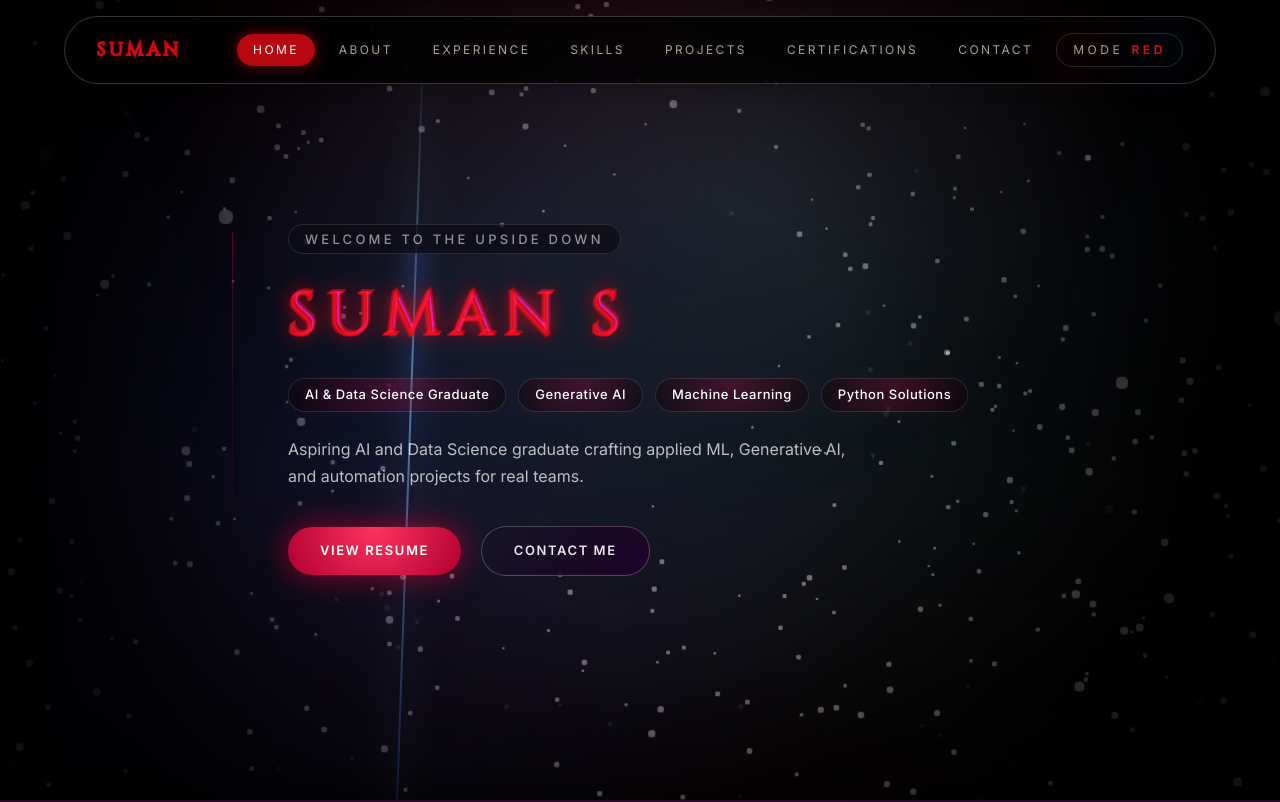
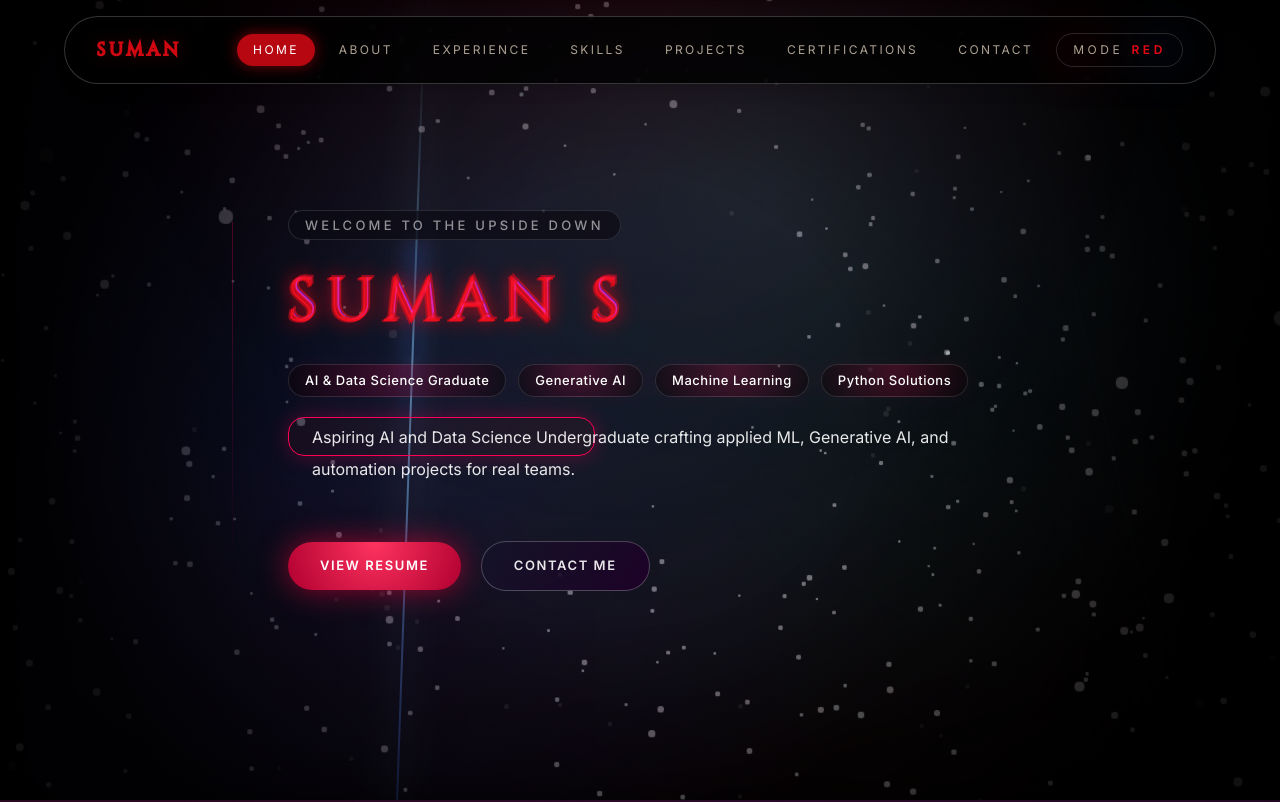
Before and after one commit to suman2k4/Suman-Portfolio, a React (Vite) app: page / in a window 1280 px wide. Shown: the top 802 px of the page. Built offline with nearby package versions, Linux system fonts and the light colour scheme.

Commit message:
feat: add HomeHero section with animated content, parallax effects, and dynamic styling, along with `cn` utility and `PointerHighlight` component.

```diff
--- a/src/components/sections/HomeHero.jsx
+++ b/src/components/sections/HomeHero.jsx
@@ -2,6 +2,7 @@ import { motion, useMotionValue, useSpring, useTransform } from 'framer-motion'
 import { useEffect, useState } from 'react'
 import { heroContent } from '../../data/content'
 import { scrollToId } from '../../utils/scroll'
+import { PointerHighlight } from '../ui/PointerHighlight'
 
 export default function HomeHero({ themeMode }) {
   const mouseX = useMotionValue(0)
@@ -197,13 +198,21 @@ export default function HomeHero({ themeMode }) {
           </motion.div>
 
           {/* Description */}
-          <motion.p
-            variants={itemVariants}
-            className="mt-6 max-w-[580px] text-[15px] md:text-[16px] leading-[1.7] font-normal"
-            style={{ color: 'rgba(255,255,255,0.72)' }}
-          >
-            Aspiring AI and Data Science graduate crafting applied ML, Generative AI, and automation projects for real teams.
-          </motion.p>
+          <motion.div variants={itemVariants} className="mt-5 font-normal w-full flex justify-center md:justify-start">
+            <PointerHighlight
+              containerClassName="max-w-[700px] text-[15px] md:text-[16px] leading-loose text-center md:text-left px-6 pt-1 pb-5"
+              rectangleClassName={
+                isUpside
+                  ? "rounded-2xl border-[#00ffff] shadow-[0_0_20px_rgba(0,255,255,0.3)] bg-blue-900/10 backdrop-blur-sm"
+                  : "rounded-2xl border-[#ff0055] shadow-[0_0_20px_rgba(255,0,85,0.3)] bg-red-900/10 backdrop-blur-sm"
+              }
+              delay={2}
+            >
+              <p style={{ color: 'rgba(255,255,255,0.9)' }}>
+                Aspiring AI and Data Science Undergraduate crafting applied ML, Generative AI, and automation projects for real teams.
+              </p>
+            </PointerHighlight>
+          </motion.div>
 
           {/* Buttons */}
           <motion.div
@@ -224,7 +233,11 @@ export default function HomeHero({ themeMode }) {
 
             <motion.button
               onClick={() => scrollToId('contact')}
-              whileHover={{ scale: 1.03, borderColor: 'rgba(91, 43, 255, 0.5)', boxShadow: '0 0 25px rgba(91, 43, 255, 0.25)' }}
+              whileHover={{
+                scale: 1.03,
+                borderColor: isUpside ? 'rgba(91, 43, 255, 0.5)' : 'rgba(255, 51, 95, 0.5)',
+                boxShadow: isUpside ? '0 0 25px rgba(91, 43, 255, 0.25)' : '0 0 25px rgba(255, 51, 95, 0.25)'
+              }}
               className="w-full sm:w-auto px-8 py-3.5 rounded-full border uppercase text-[13px] font-semibold tracking-[0.12em] text-white/90 transition-transform duration-300"
               style={{
                 background: 'linear-gradient(120deg, rgba(20,20,40,0.9), rgba(30,0,40,0.9))',
--- /dev/null
+++ b/src/components/ui/PointerHighlight.jsx
@@ -0,0 +1,56 @@
+import { cn } from "../../utils/cn";
+import { motion } from "framer-motion";
+import { useRef } from "react";
+import PropTypes from 'prop-types';
+
+export function PointerHighlight({
+    children,
+    rectangleClassName,
+    containerClassName,
+    delay = 0,
+}) {
+    const containerRef = useRef(null);
+
+    return (
+        <div
+            className={cn("relative w-fit", containerClassName)}
+            ref={containerRef}
+        >
+            <div className="relative z-10">{children}</div>
+            <motion.div
+                className="pointer-events-none absolute inset-0 z-0"
+                initial={{ opacity: 0, scale: 0.95, originX: 0, originY: 0 }}
+                animate={{ opacity: 1, scale: 1 }}
+                transition={{ duration: 0.5, ease: "easeOut" }}
+            >
+                <motion.div
+                    className={cn(
+                        "absolute inset-0 border",
+                        rectangleClassName
+                    )}
+                    initial={{
+                        width: "0%",
+                        height: "0%",
+                    }}
+                    whileInView={{
+                        width: "100%",
+                        height: "100%",
+                    }}
+                    viewport={{ once: true }}
+                    transition={{
+                        duration: 1,
+                        ease: "easeInOut",
+                        delay: delay,
+                    }}
+                />
+            </motion.div>
+        </div>
+    );
+}
+
+PointerHighlight.propTypes = {
+    children: PropTypes.node.isRequired,
+    rectangleClassName: PropTypes.string,
+    containerClassName: PropTypes.string,
+    delay: PropTypes.number,
+};
--- /dev/null
+++ b/src/utils/cn.js
@@ -0,0 +1,3 @@
+export function cn(...classes) {
+    return classes.filter(Boolean).join(" ");
+}
```
